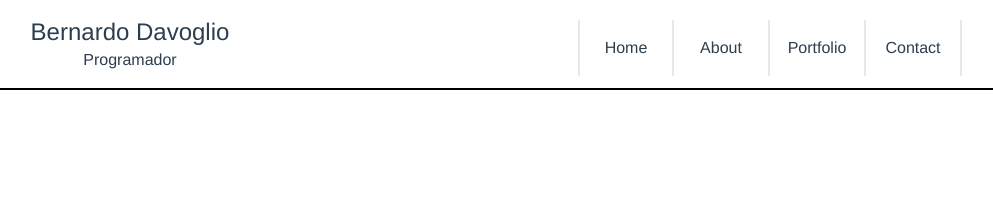
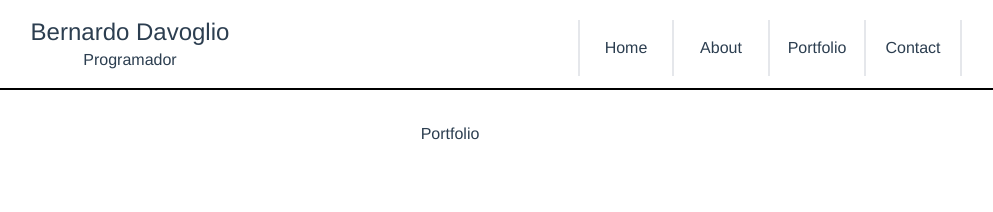
Before and after one commit to BerDavoglio/portfolio_front_v1, a Vue app: page /portfolio in a window 1280 px wide. Shown: the top 212 px of the page, without its empty margins (190-1183 px from the left). Built offline with nearby package versions, Linux system fonts and the light colour scheme.

Commit message:
Creating new pages for page

```diff
--- a/src/router/index.js
+++ b/src/router/index.js
@@ -1,6 +1,8 @@
 import { createRouter, createWebHistory } from 'vue-router';
 import HomeView from '../views/HomeView.vue';
 import AboutView from '../views/AboutView.vue';
+import PortfolioView from '../views/PortfolioView.vue';
+import ContactView from '../views/ContactView.vue';
 
 const routes = [
   {
@@ -13,6 +15,16 @@ const routes = [
     name: 'about',
     component: AboutView,
   },
+  {
+    path: '/portfolio',
+    name: 'portfolio',
+    component: PortfolioView,
+  },
+  {
+    path: '/contact',
+    name: 'contact',
+    component: ContactView,
+  },
 ];
 
 const router = createRouter({
--- /dev/null
+++ b/src/views/ContactView.vue
@@ -0,0 +1,9 @@
+<template>
+  <div>Contatos</div>
+</template>
+
+<script>
+export default {
+  name: 'ContactView',
+};
+</script>
--- /dev/null
+++ b/src/views/PortfolioView.vue
@@ -0,0 +1,11 @@
+<template>
+  <div>
+    Portfolio
+  </div>
+</template>
+
+<script>
+export default {
+  name: 'PortfolioView',
+};
+</script>
```
